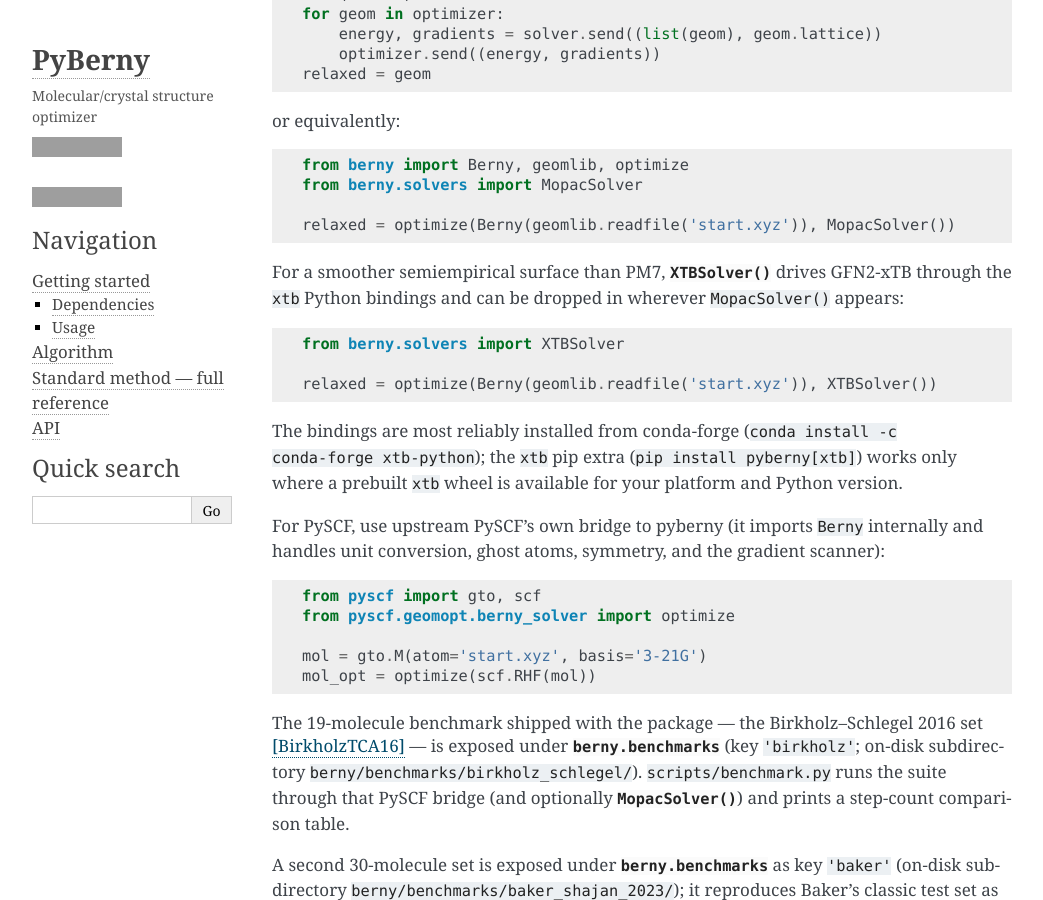
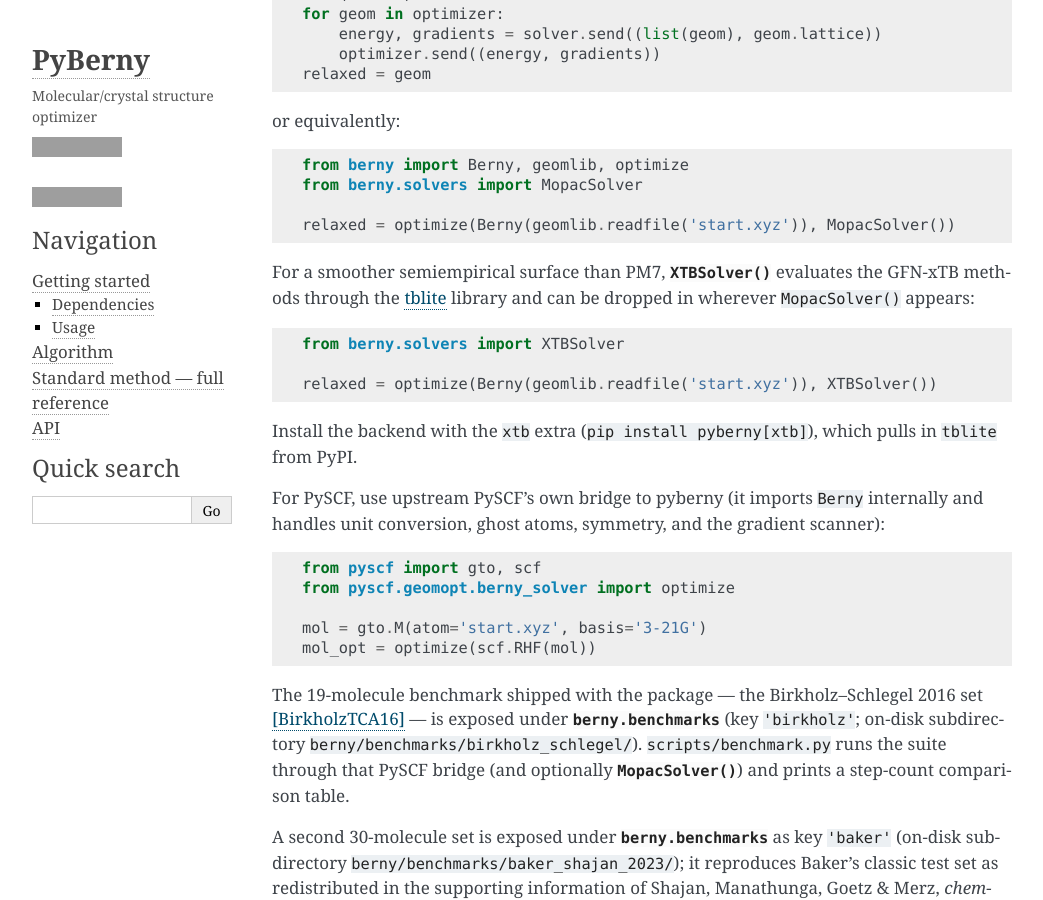
Before and after one commit to jhrmnn/pyberny, a Sphinx documentation site: the page built from doc/getting-started.rst, in a window 1280 px wide and 900 px high, scrolled down 452 px, cut to the strip 0-900 px from the top of the window. Shown: the whole strip, without its empty margins (108-1151 px from the left). Built offline with Sphinx 7.4.7, drawn with Linux system fonts in a browser that asks for light colours; formulas are drawn with MathJax 3; grey boxes are pictures that could not be loaded.

Commit message:
Switch XTBSolver backend from xtb-python to tblite
xtb-python is deprecated in favour of tblite, the actively maintained
evaluator for the GFN-xTB family. tblite also ships manylinux wheels for
every supported Python (cp310-cp313), so it installs with plain pip on all
CI runners -- which lets us drop the conda-forge/micromamba machinery that
the wheel-less xtb-python forced.

Solver:
- XTBSolver now drives tblite.interface.Calculator (positions in bohr,
  energy/gradient in atomic units, returned unchanged). Energy is coerced to
  a plain float (tblite hands back a 0-d array).
- Methods are now gfn2 (default), gfn1, ipea1 (tblite's set); gfn0/gfn-ff
  are dropped. Public name and signature are unchanged.

Packaging & provisioning (all pip, no conda):
- pyproject: xtb extra now pulls tblite; mypy override retargeted.
- tests.yaml: drop the dedicated conda xtb job; the matrix installs
  .[test,xtb] so the live XTBSolver tests run on every Python version.
- benchmark.yaml: xtb shards install .[xtb] and run on the runner Python.
- copilot-setup-steps.yml: back to setup-python + .[test,doc,xtb].
- session-start hook: pip install tblite (best-effort).

Tests/docs: fake-bindings mock and unit tests updated to the tblite API;
docs/CHANGELOG describe the tblite backend and the pip install path.

Co-Authored-By: Claude Opus 4.8 <noreply@anthropic.com>
Claude-Session: https://claude.ai/code/session_01XV9GeQx8xziLhQfNxR1oB8

```diff
--- a/doc/getting-started.rst
+++ b/doc/getting-started.rst
@@ -31,17 +31,16 @@ or equivalently::
    relaxed = optimize(Berny(geomlib.readfile('start.xyz')), MopacSolver())
 
 For a smoother semiempirical surface than PM7,
-:func:`~berny.solvers.XTBSolver` drives GFN2-xTB through the ``xtb`` Python
-bindings and can be dropped in wherever ``MopacSolver()`` appears::
+:func:`~berny.solvers.XTBSolver` evaluates the GFN-xTB methods through the
+`tblite <https://tblite.readthedocs.io>`_ library and can be dropped in
+wherever ``MopacSolver()`` appears::
 
    from berny.solvers import XTBSolver
 
    relaxed = optimize(Berny(geomlib.readfile('start.xyz')), XTBSolver())
 
-The bindings are most reliably installed from conda-forge
-(``conda install -c conda-forge xtb-python``); the ``xtb`` pip extra
-(``pip install pyberny[xtb]``) works only where a prebuilt ``xtb`` wheel is
-available for your platform and Python version.
+Install the backend with the ``xtb`` extra (``pip install pyberny[xtb]``),
+which pulls in ``tblite`` from PyPI.
 
 For PySCF, use upstream PySCF's own bridge to pyberny (it imports ``Berny``
 internally and handles unit conversion, ghost atoms, symmetry, and the
```
Also changed, not shown: CHANGELOG.md (+1 -1 lines), pyproject.toml (+5 -5 lines), 8 other files.
